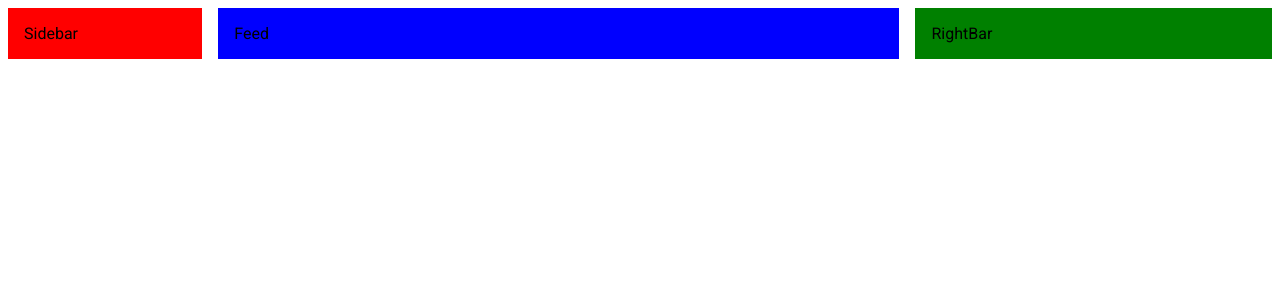
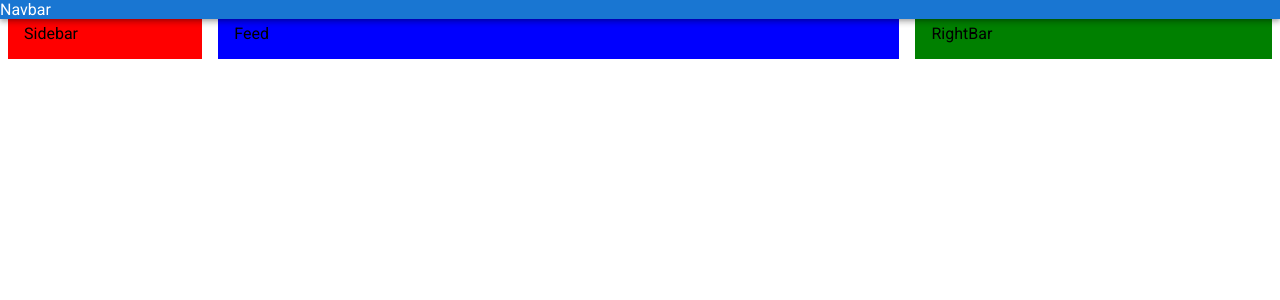
Before and after one commit to daddyomarjeng/gamconnect, a React (Create React App) app: page / in a window 1280 px wide. Shown: the top 300 px of the page. Built offline with nearby package versions, Linux system fonts and the light colour scheme.

Commit message:
add navbar(Appbar)

```diff
--- a/src/App.js
+++ b/src/App.js
@@ -1,15 +1,20 @@
 import { Stack } from "@mui/material";
+import { Box } from "@mui/system";
 import Feed from "./components/Feed";
 import RightBar from "./components/RightBar";
 import Sidebar from "./components/Sidebar";
+import Navbar from "./components/Navbar";
 
 function App() {
   return (
-    <Stack direction="row" spacing={2} justifyContent="space-between">
-      <Sidebar />
-      <Feed />
-      <RightBar />
-    </Stack>
+    <Box>
+      <Navbar />
+      <Stack direction="row" spacing={2} justifyContent="space-between">
+        <Sidebar />
+        <Feed />
+        <RightBar />
+      </Stack>
+    </Box>
   );
 }
 
--- a/src/components/Navbar.jsx
+++ b/src/components/Navbar.jsx
@@ -1,7 +1,8 @@
+import { AppBar } from "@mui/material";
 import React from "react";
 
 const Navbar = () => {
-  return <div>Navbar</div>;
+  return <AppBar>Navbar</AppBar>;
 };
 
 export default Navbar;
```
